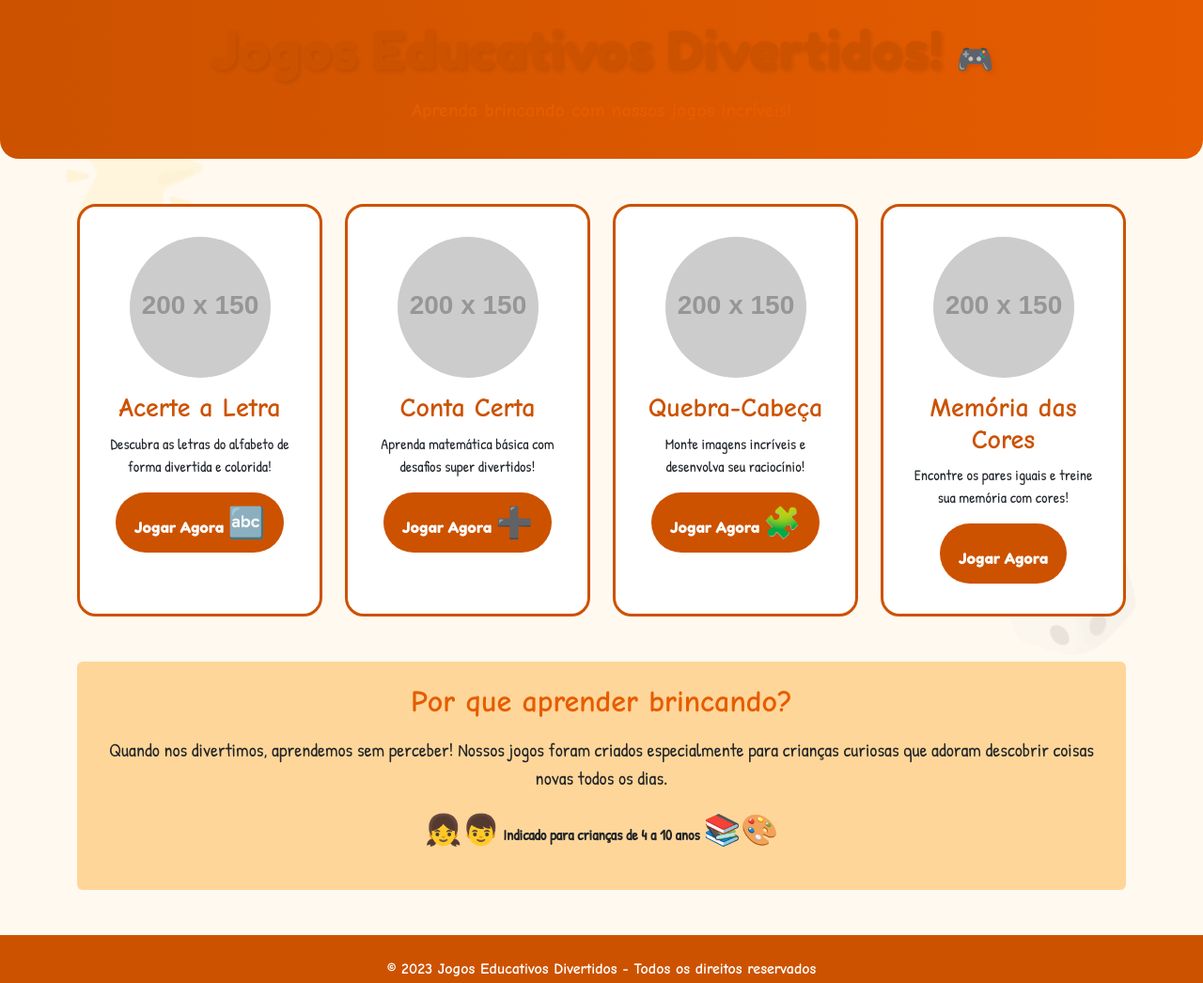
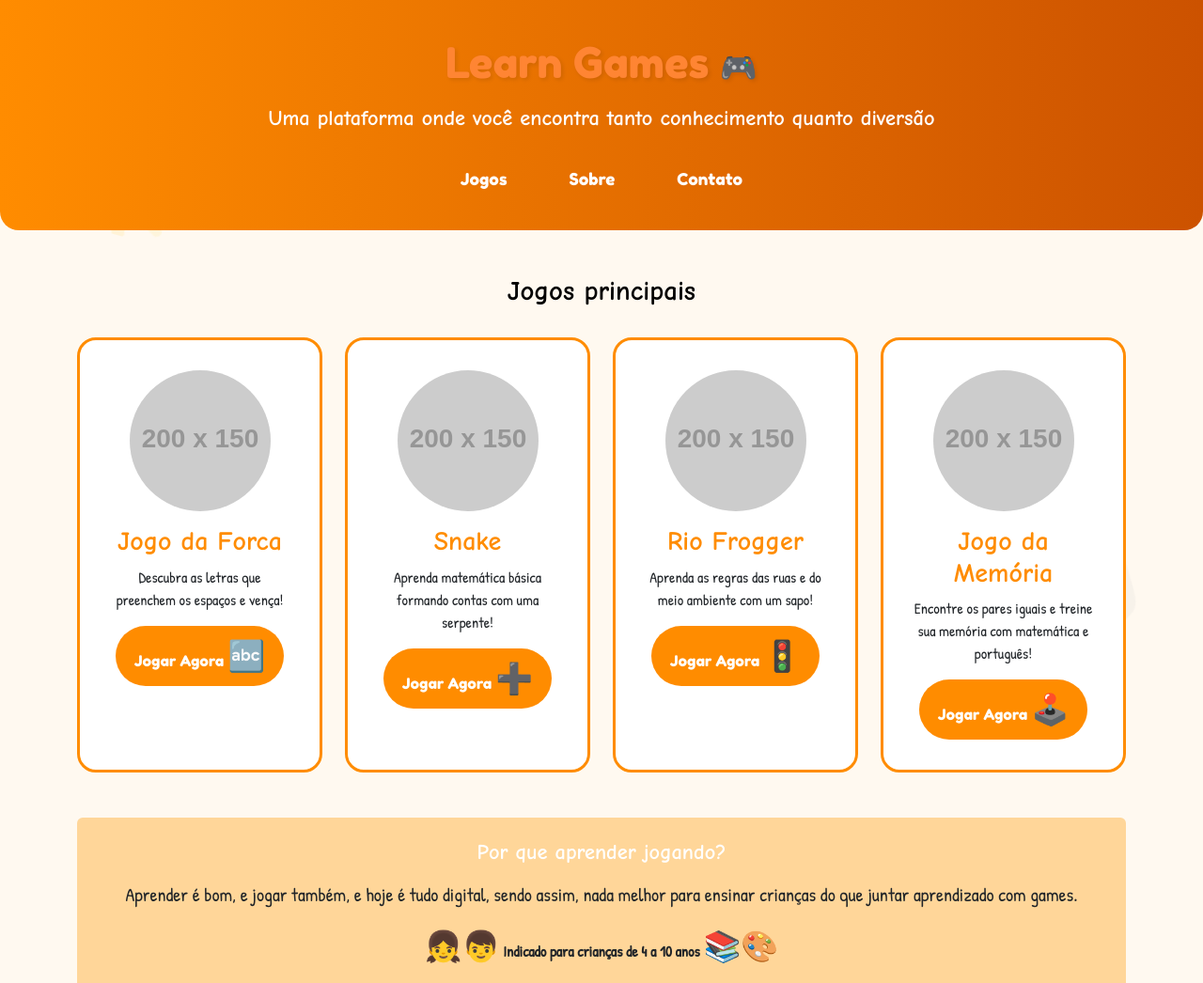
Before and after one commit to Nicolas4886/TCC-Site, a plain HTML site: page index.html in a window 1280 px wide. Shown: the top 1046 px of the page at 94% size. Drawn offline with nearby package versions, Linux system fonts and the light colour scheme; placeholder pictures from the web are drawn by us.

Commit message:
index.html

```diff
--- a/index.html
+++ b/index.html
@@ -3,15 +3,15 @@
 <head>
     <meta charset="UTF-8">
     <meta name="viewport" content="width=device-width, initial-scale=1.0">
-    <title>Jogos Educativos Divertidos</title>
+    <title>Learn Games</title>
     <!-- Bootstrap 5 CSS -->
     <link href="https://cdn.jsdelivr.net/npm/bootstrap@5.3.0-alpha1/dist/css/bootstrap.min.css" rel="stylesheet">
     <!-- Fontes do Google -->
     <link href="https://fonts.googleapis.com/css2?family=Comic+Neue:wght@700&family=Fredoka+One&family=Patrick+Hand&display=swap" rel="stylesheet">
     <style>
         :root {
-            --cor-principal: #CC5200;
-            --cor-secundaria: #E65C00;
+            --cor-principal: #FF8C00;
+            --cor-secundaria: #CC5200;
             --cor-clara: #FFD699;
         }
 
@@ -22,13 +22,33 @@
 
         .titulo-principal {
             font-family: 'Fredoka One', cursive;
-            color: var(--cor-principal);
+            color: #FF8533;
             text-shadow: 2px 2px 4px rgba(0,0,0,0.1);
+            font-size: 2.8rem;
         }
 
         .subtitulo {
             font-family: 'Comic Neue', cursive;
-            color: var(--cor-secundaria);
+            color: white;
+            font-size: 1.4rem;
+            margin-bottom: 25px;
+        }
+
+        .btn-menu {
+            background-color: var(--cor-botao);
+            border: none;
+            font-family: 'Fredoka One', cursive;
+            border-radius: 50px;
+            padding: 10px 25px;
+            color: white;
+            margin: 0 8px;
+            font-size: 1.1rem;
+            transition: all 0.3s;
+        }
+
+        .btn-menu:hover {
+            background-color: #CC5200;
+            transform: translateY(-2px);
         }
 
         .card-jogo {
@@ -62,9 +82,10 @@
         }
 
         .header {
-            background: linear-gradient(to right, var(--cor-principal), var(--cor-secundaria));
-            padding: 20px 0;
+            background: linear-gradient(to right, var(--cor-principal), #CC5200);
+            padding: 40px 0 30px 0; /* Aumentei o padding para o cabeçalho maior */
             border-radius: 0 0 20px 20px;
+            margin-bottom: 30px;
         }
 
         .emoji {
@@ -96,14 +117,35 @@
     <!-- Cabeçalho -->
     <header class="header text-white text-center mb-5">
         <div class="container">
-            <h1 class="titulo-principal display-4 mb-3">Jogos Educativos Divertidos! <span class="emoji">🎮</span></h1>
-            <p class="subtitulo lead">Aprenda brincando com nossos jogos incríveis!</p>
+            <h1 class="titulo-principal display-4 mb-3">Learn Games <span class="emoji">🎮</span></h1>
+            <p class="subtitulo lead">Uma plataforma onde você encontra tanto conhecimento quanto diversão</p>
+
+            <!-- Botões do Menu -->
+            <div class="d-flex justify-content-center flex-wrap">
+                <a href="#" class="btn btn-menu">Jogos</a>
+                <a href="#" class="btn btn-menu">Sobre</a>
+                <a href="#" class="btn btn-menu">Contato</a>
+            </div>
         </div>
     </header>
 
     <!-- Decoracoes -->
     <div class="decoracao decoracao-1">🌟</div>
     <div class="decoracao decoracao-2">🎲</div>
+
+    <section class="container my-4">
+        <div class="row">
+            <div class="col-12 text-center">
+                <h2 class="titulo-jogos" style="font-family: 'Comic Neue', cursive;
+                                              color: #000000;
+                                              font-size: 1.8rem;
+                                              font-weight: 700;
+                                              margin-bottom: 0.5rem;">
+                    Jogos principais
+                </h2>
+            </div>
+        </div>
+    </section>
 
     <!-- Conteúdo Principal -->
     <main class="container">
@@ -113,8 +155,8 @@
                 <div class="card card-jogo h-100 text-center p-3">
                     <img src="https://via.placeholder.com/200x150/FF8C00/FFFFFF?text=Jogo+1" class="card-img-top rounded-circle mx-auto mt-3" alt="Jogo 1" style="width: 150px; height: 150px; object-fit: cover;">
                     <div class="card-body">
-                        <h3 class="card-titulo">Acerte a Letra</h3>
-                        <p class="card-text">Descubra as letras do alfabeto de forma divertida e colorida!</p>
+                        <h3 class="card-titulo">Jogo da Forca</h3>
+                        <p class="card-text">Descubra as letras que preenchem os espaços e vença!</p>
                         <a href="#" class="btn btn-jogar text-white">Jogar Agora <span class="emoji">🔤</span></a>
                     </div>
                 </div>
@@ -125,8 +167,8 @@
                 <div class="card card-jogo h-100 text-center p-3">
                     <img src="https://via.placeholder.com/200x150/FF8C00/FFFFFF?text=Jogo+2" class="card-img-top rounded-circle mx-auto mt-3" alt="Jogo 2" style="width: 150px; height: 150px; object-fit: cover;">
                     <div class="card-body">
-                        <h3 class="card-titulo">Conta Certa</h3>
-                        <p class="card-text">Aprenda matemática básica com desafios super divertidos!</p>
+                        <h3 class="card-titulo">Snake</h3>
+                        <p class="card-text">Aprenda matemática básica formando contas com uma serpente!</p>
                         <a href="#" class="btn btn-jogar text-white">Jogar Agora <span class="emoji">➕</span></a>
                     </div>
                 </div>
@@ -137,9 +179,9 @@
                 <div class="card card-jogo h-100 text-center p-3">
                     <img src="https://via.placeholder.com/200x150/FF8C00/FFFFFF?text=Jogo+3" class="card-img-top rounded-circle mx-auto mt-3" alt="Jogo 3" style="width: 150px; height: 150px; object-fit: cover;">
                     <div class="card-body">
-                        <h3 class="card-titulo">Quebra-Cabeça</h3>
-                        <p class="card-text">Monte imagens incríveis e desenvolva seu raciocínio!</p>
-                        <a href="#" class="btn btn-jogar text-white">Jogar Agora <span class="emoji">🧩</span></a>
+                        <h3 class="card-titulo">Rio Frogger</h3>
+                        <p class="card-text">Aprenda as regras das ruas e do meio ambiente com um sapo!</p>
+                        <a href="#" class="btn btn-jogar text-white">Jogar Agora <span class="emoji">🚦</span></a>
                     </div>
                 </div>
             </div>
@@ -149,9 +191,9 @@
                 <div class="card card-jogo h-100 text-center p-3">
                     <img src="https://via.placeholder.com/200x150/FF8C00/FFFFFF?text=Jogo+4" class="card-img-top rounded-circle mx-auto mt-3" alt="Jogo 4" style="width: 150px; height: 150px; object-fit: cover;">
                     <div class="card-body">
-                        <h3 class="card-titulo">Memória das Cores</h3>
-                        <p class="card-text">Encontre os pares iguais e treine sua memória com cores!</p>
-                        <a href="#" class="btn btn-jogar text-white">Jogar Agora <span class="emoji"></span></a>
+                        <h3 class="card-titulo">Jogo da Memória</h3>
+                        <p class="card-text">Encontre os pares iguais e treine sua memória com matemática e português!</p>
+                        <a href="#" class="btn btn-jogar text-white">Jogar Agora <span class="emoji">🕹️</span></a>
                     </div>
                 </div>
             </div>
@@ -161,8 +203,8 @@
         <div class="row mt-5">
             <div class="col-12 text-center">
                 <div class="p-4 rounded" style="background-color: var(--cor-clara);">
-                    <h2 class="subtitulo mb-3">Por que aprender brincando?</h2>
-                    <p class="lead" style="font-family: 'Patrick Hand', cursive;">Quando nos divertimos, aprendemos sem perceber! Nossos jogos foram criados especialmente para crianças curiosas que adoram descobrir coisas novas todos os dias.</p>
+                    <h2 class="subtitulo mb-3">Por que aprender jogando?</h2>
+                    <p class="lead" style="font-family: 'Patrick Hand', cursive;">Aprender é bom, e jogar também, e hoje é tudo digital, sendo assim, nada melhor para ensinar crianças do que juntar aprendizado com games.</p>
                     <p class="mt-3"><span class="emoji">👧👦</span> <strong>Indicado para crianças de 4 a 10 anos</strong> <span class="emoji">📚🎨</span></p>
                 </div>
             </div>
@@ -172,7 +214,7 @@
     <!-- Rodapé -->
     <footer class="mt-5 py-4 text-center" style="background-color: var(--cor-principal); color: white;">
         <div class="container">
-            <p class="mb-0" style="font-family: 'Comic Neue', cursive;">© 2023 Jogos Educativos Divertidos - Todos os direitos reservados</p>
+            <p class="mb-0" style="font-family: 'Comic Neue', cursive;">© 2025 Learn Games - Todos os direitos reservados</p>
         </div>
     </footer>
 
```
